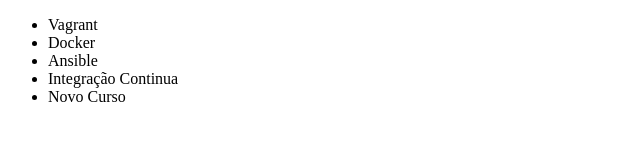
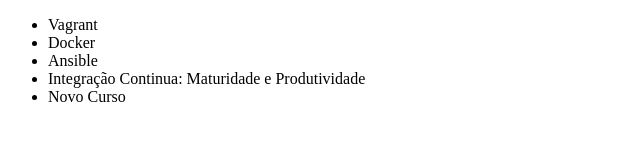
Before and after one commit to viangelozzi/alura-git, a plain HTML site: page index.html in a window 1280 px wide. Shown: the whole page, without its empty margins (0-640 px from the left). Drawn offline with Linux system fonts and the light colour scheme.

Commit message:
Renomeando curso de Integração Continua

```diff
--- a/index.html
+++ b/index.html
@@ -9,7 +9,7 @@
         <li>Vagrant</li>
         <li>Docker</li>
         <li>Ansible</li>
-        <li>Integração Continua</li>
+        <li>Integração Continua: Maturidade e Produtividade</li>
         <li>Novo Curso</li>
     </ul>
 </body>
```
